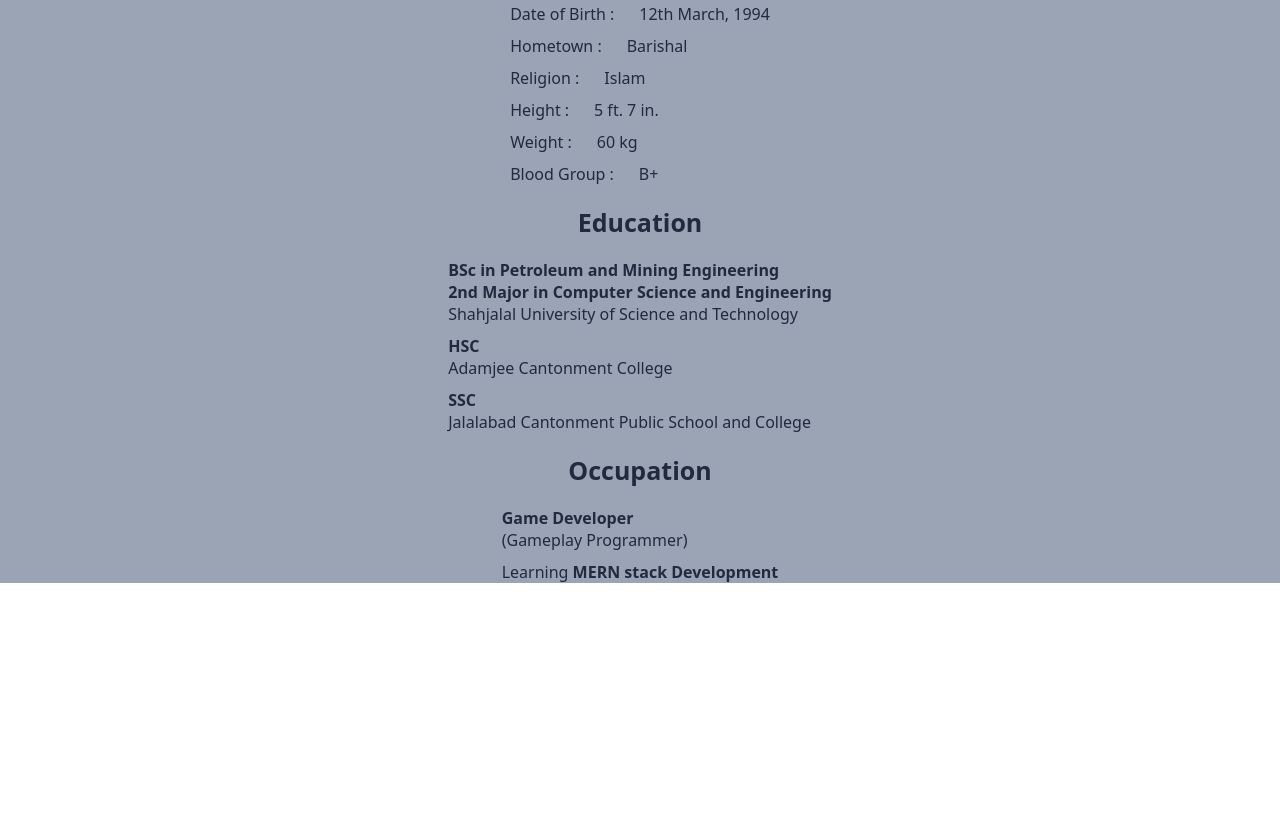
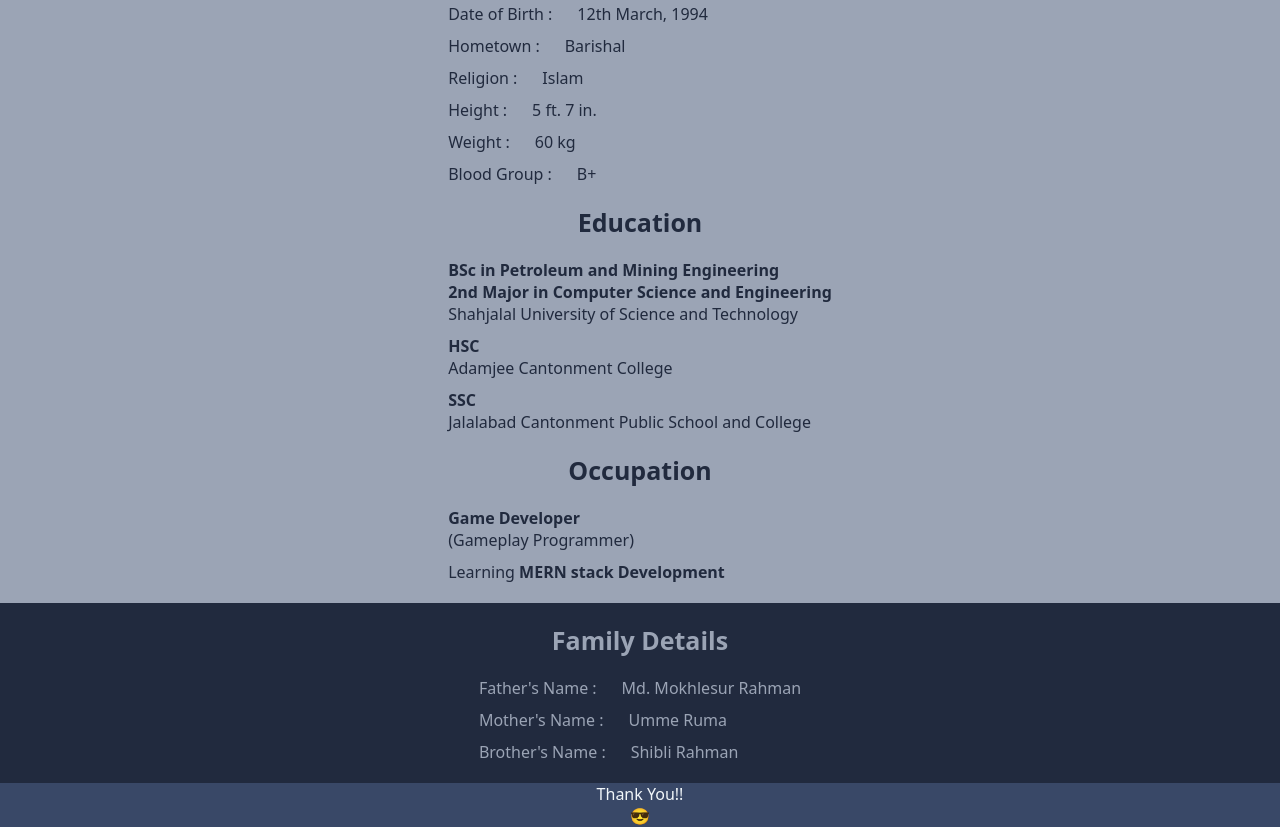
Before and after one commit to MARShakib/bioData, a plain HTML site: page index.html in a window 1280 px wide. Shown: the part 435-1262 px from the top of the page. Before the commit the page ends 1018 px from the top, so only its background shows below. Drawn offline with Linux system fonts and the light colour scheme.

Commit message:
Update family details

```diff
--- a/index.html
+++ b/index.html
@@ -66,8 +66,24 @@
         </div>
     </div>
 
-    <div class="family-info container"></div>
+    <div class="family-info container">
+        <div class="block">
+            <div class="personal-info-headings">Family Details</div>
+            <div class="personal-info-elements">
+                <ul>
+                    <li>Father's Name : &nbsp&nbsp&nbsp&nbsp Md. Mokhlesur Rahman </li>
+                    <li>Mother's Name : &nbsp&nbsp&nbsp&nbsp Umme Ruma</li>
+                    <li>Brother's Name : &nbsp&nbsp&nbsp&nbsp Shibli Rahman</li>
+                </ul>
+            </div>
+        </div>
+    </div>
 
-    <div class="thankYou container"></div>
+    <div class="thankYou container">
+        <div class="block">
+            <div>Thank You!!</div>
+            <div> &#128526 </div>
+        </div>
+    </div>
 </body>
 </html>
--- a/style.css
+++ b/style.css
@@ -52,6 +52,7 @@ body {
 .personal-info {
     background-color: #9BA4B5;
     color: #212A3E;
+    padding-bottom: 20px;
 }
 
 ul {
@@ -66,3 +67,18 @@ ul {
     font-weight: bold;
     margin: 20px 0px;
 }
+
+.personal-info-elements {
+    align-self: flex-start;
+}
+
+.family-info {
+    background-color: #212A3E;
+    color: #9BA4B5;
+    padding-bottom: 20px;
+}
+
+.thankYou {
+    background-color: #394867;
+    color: #F1F6F9;
+}
```
